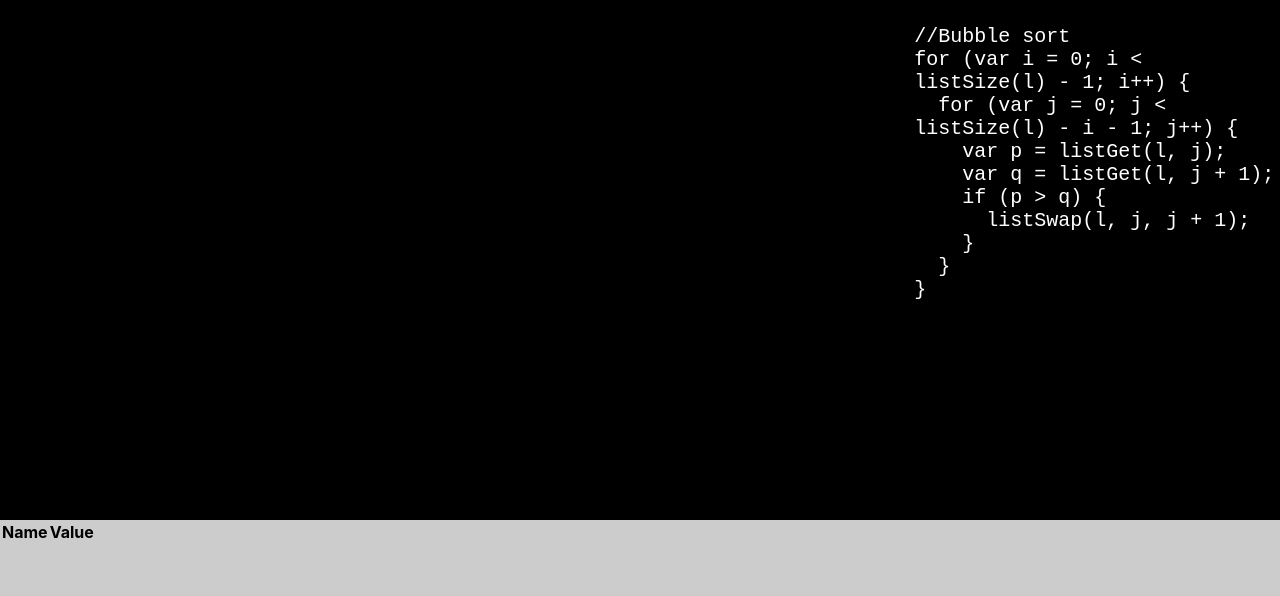
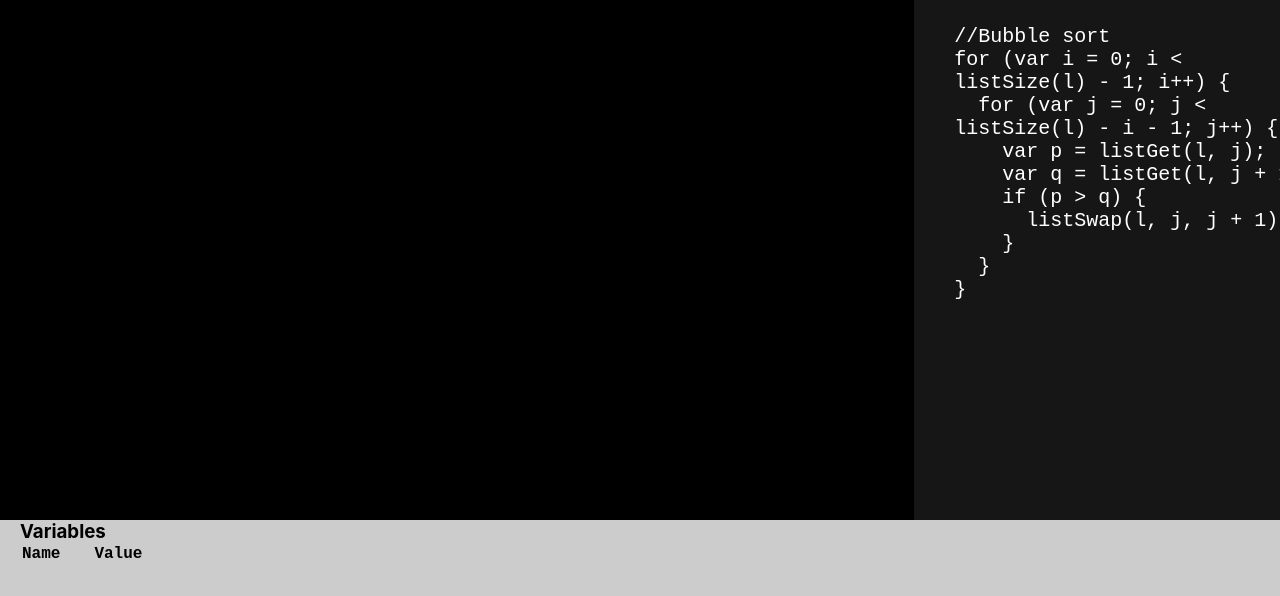
Before and after one commit to gsass1/AlgoVis, a website built with webpack: page dist/index.html in a window 1280 px wide. Shown: the part 130-726 px from the top of the page. Built offline with nearby package versions, Linux system fonts and the light colour scheme; what js-interpreter would draw is missing.

Commit message:
Change colors

```diff
--- a/src/List.js
+++ b/src/List.js
@@ -177,9 +177,6 @@ class List extends Struct {
     ctx.font = Util.defaultFont(fontSize);
     ctx.fillText(this.getInfo(), pos.x, pos.y - boxMaxHeight);
 
-    ctx.rect(pos.x, pos.y, 100, 100);
-    ctx.stroke();
-
     for(var i = 0; i < this.size; ++i) {
       var x = pos.x + boxDist * i;
       var y = pos.y;
--- a/src/index.js
+++ b/src/index.js
@@ -11,7 +11,7 @@ var INTERPRETER_DELAY = 5;
 var ZOOM = 1;
 var ASPECT_RATIO = 1;
 
-const BG_COLOR = "#000000";
+const BG_COLOR = "#00000";
 
 let defaultCode = "var l = listCreate('l', 10);\n" +
 "\n" +
--- a/src/styles/main.scss
+++ b/src/styles/main.scss
@@ -64,8 +64,10 @@ html, body {
 #codearea {
   width: 100%;
   border: none;
-  background-color: #000;
+  background-color: #161616;
   color: #fff;
+
+  padding-left: 2em;
   font-size: 20px;
 
   font-family: "Liberation Mono", "Inconsolata";
@@ -75,6 +77,8 @@ html, body {
   height: 150px;
   background: #ccc;
   overflow: scroll;
+
+  padding: 0 20px 0 20px;
 }
 
 
@@ -128,3 +132,11 @@ a.dropdown-category {
 .dropdown:hover .dropbtn {
   background-color: rgba(1, 1, 1, 0.5);
 }
+
+#varTable {
+  font-family: "Liberation Mono", "Inconsolata";
+
+  th, td {
+    padding-right: 2em;
+  }
+}
```
Also changed, not shown: dist/index.html.
